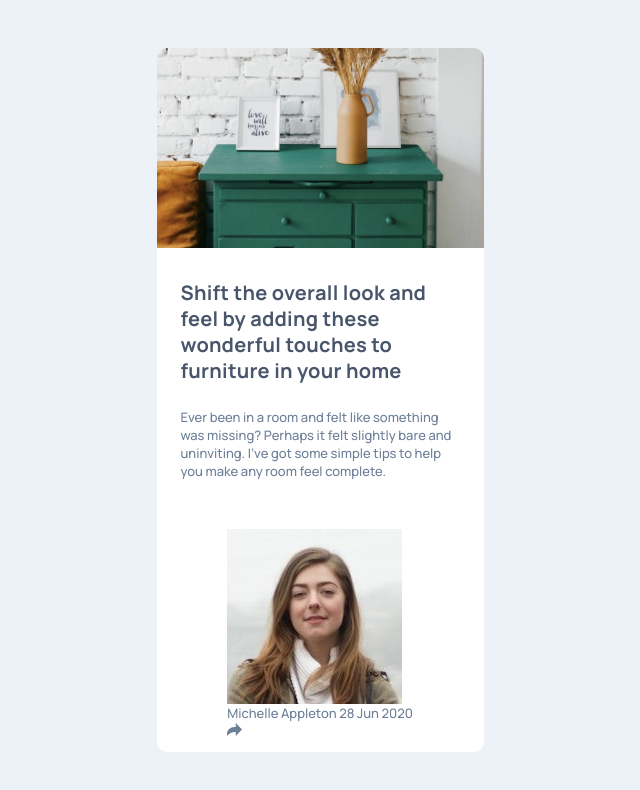
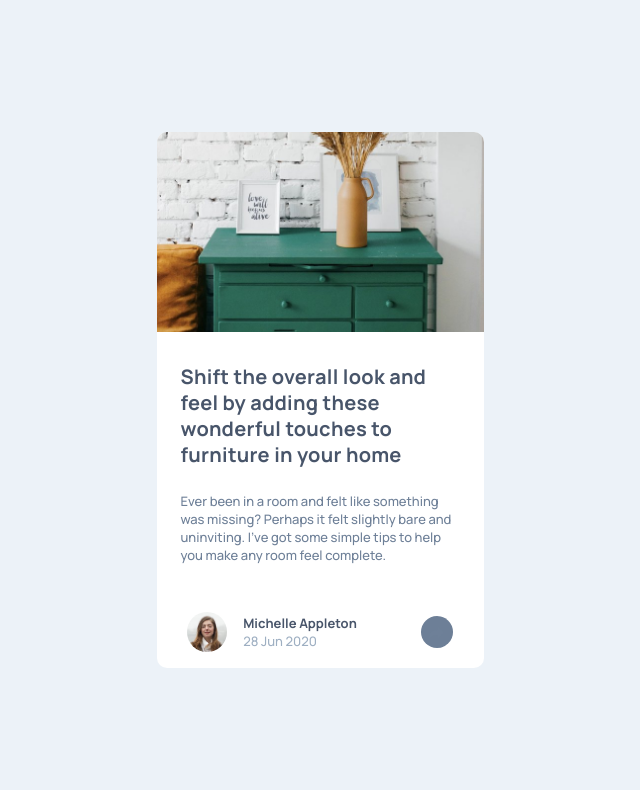
Before and after one commit to marefpceo/fem-article-preview-component, a plain HTML site: page index.html in a window 1280 px wide. Shown: the whole page, without its empty margins (320-960 px from the left). Drawn offline with Linux system fonts and the light colour scheme.

Commit message:
style: add button group styling

```diff
--- a/css/components.css
+++ b/css/components.css
@@ -3,3 +3,48 @@
   max-width: revert;
   object-fit: cover;
 }
+
+.button-group {
+  display: flex;
+  justify-content: center;
+  align-items: center;
+  gap: var(--spacing-800);
+}
+
+.profile {
+  display: flex;
+  align-items: center;
+  gap: var(--spacing-200);
+}
+
+.avatar {
+  width: 2.5rem;
+  height: 2.5rem;
+  border-radius: 100%;
+}
+
+.profile-name-block {
+  display: flex;
+  flex-direction: column;
+
+  & .name {
+    color: var(--text-heading);
+    font-weight: var(--fw-bold);
+  }
+
+  & .date {
+    color: var(--text-date);
+  }
+}
+
+.share-button {
+  display: flex;
+  align-items: center;
+  justify-content: center;
+  background-color: var(--share-btn-bg);
+  width: var(--spacing-400);
+  height: var(--spacing-400);
+
+  border-radius: 100%;
+
+}
--- a/css/utilities.css
+++ b/css/utilities.css
@@ -0,0 +1,7 @@
+.share-button.dark-button {
+  background-color: var(--share-btn-bg-dark);
+
+  & img {
+    color: var(--white-custom);
+  }
+}
--- a/css/variables.css
+++ b/css/variables.css
@@ -60,4 +60,9 @@
 
 --text-heading: var(--grey-900);
 --text-body: var(--grey-500);
+
+--text-date: var(--grey-400);
+
+--share-btn-bg: var(--grey-200);
+--share-btn-bg-dark: var(--grey-500);
 }
--- a/index.html
+++ b/index.html
@@ -27,13 +27,15 @@
 
       <div class='button-group'>
         <div class='profile'>
-          <img src='./assets/images/avatar-michelle.jpg' alt=''>
-          <div class='profile-name'>
-            Michelle Appleton
-            28 Jun 2020
+          <img class='avatar' src='./assets/images/avatar-michelle.jpg' alt=''>
+          <div class='profile-name-block'>
+            <p class='name'>Michelle Appleton</p>
+            <p class='date'>28 Jun 2020</p>
           </div>
         </div>
-        <img src='./assets/images/icon-share.svg' alt=''>
+        <div class='share-button dark-button'>
+          <img src='./assets/images/icon-share.svg' alt=''>
+        </div>
       </div>
     </main>
     <!-- <div>
@@ -43,7 +45,9 @@
         <li><img src='./assets/images/icon-twitter.svg' alt=''></li>
         <li><img src='./assets/images/icon-pinterest.svg' alt=''></li>
       </ul>
-      <img src='./assets/images/icon-share.svg' alt=''>
+      <div class='share-button dark-button'>
+        <img src='./assets/images/icon-share.svg' alt=''>
+      </div>
     </div> -->
   </div>
 
```
